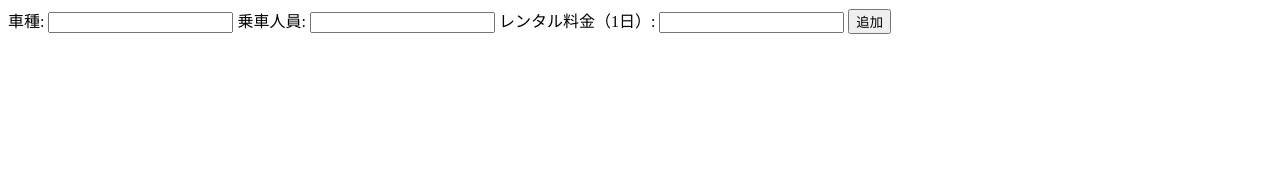
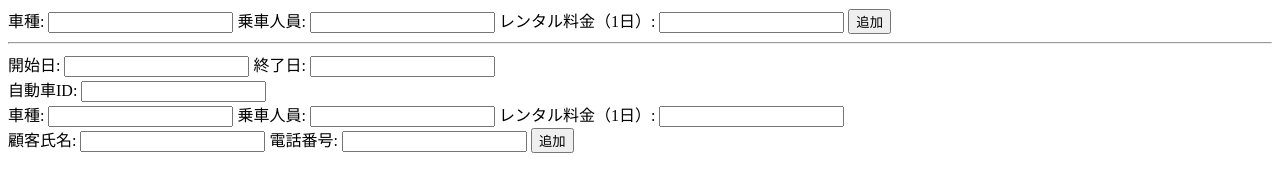
Before and after one commit to kyosen/car-rental-2, a plain HTML site: page index.html in a window 1280 px wide. Drawn offline with Linux system fonts and the light colour scheme.

Commit message:
Update index.html (add rental)

```diff
--- a/index.html
+++ b/index.html
@@ -11,15 +11,48 @@
     <form id="addCar" action="#">
       <div>
         <label for="carType">車種: </label>
-        <input id="carType" type="text" />
+        <input id="carType" type="text">
 
         <label for="capacity">乗車人員: </label>
-        <input id="capacity" type="text" />
+        <input id="capacity" type="text">
 
         <label for="feePerDay">レンタル料金（1日）: </label>
-        <input id="feePerDay" type="text" />
+        <input id="feePerDay" type="text">
 
         <button id="add">追加</button>
+      </div>
+    </form>
+  </div>
+
+  <hr>
+  <div id="rentals">
+    <form id="addRental" action="#">
+      <div>
+        <label for="fromDate">開始日: </label>
+        <input id="fromDate" type="text">
+
+        <label for="toDate">終了日: </label>
+        <input id="toDate" type="text"><br>
+
+        <label for="carId">自動車ID: </label>
+        <input id="carId" type="text"><br>
+
+        <label for="rentalCarType">車種: </label>
+        <input id="rentalCarType" type="text" readonly>
+
+        <label for="rentalCapacity">乗車人員: </label>
+        <input id="rentalCapacity" type="text" readonly>
+
+        <label for="rentalFeePerDay">レンタル料金（1日）: </label>
+        <input id="rentalFeePerDay" type="text" readonly><br>
+
+        <label for="customer">顧客氏名: </label>
+        <input id="customer" type="text">
+
+        <label for="telephone">電話番号: </label>
+        <input id="telephone" type="text">
+
+        <button id="retalAdd">追加</button>
       </div>
     </form>
   </div>
```
